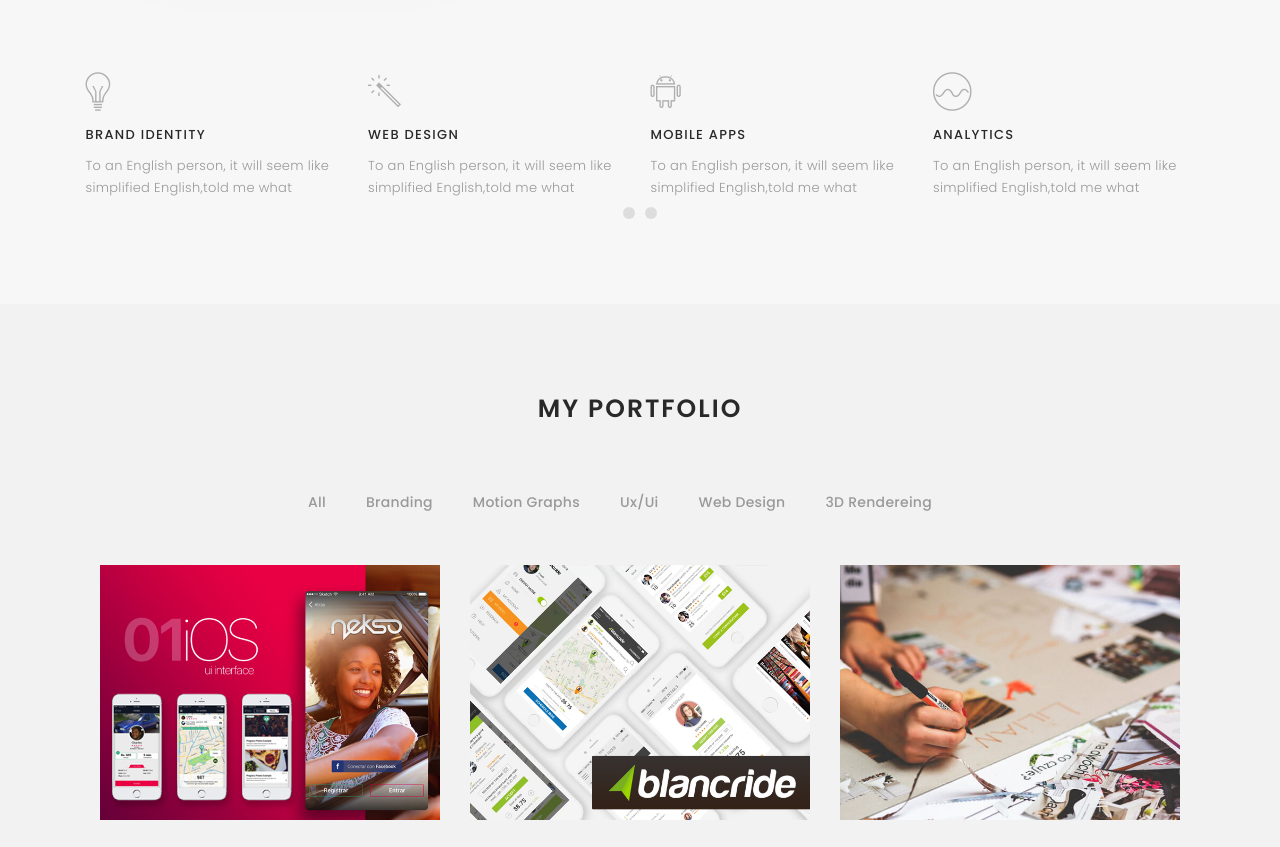
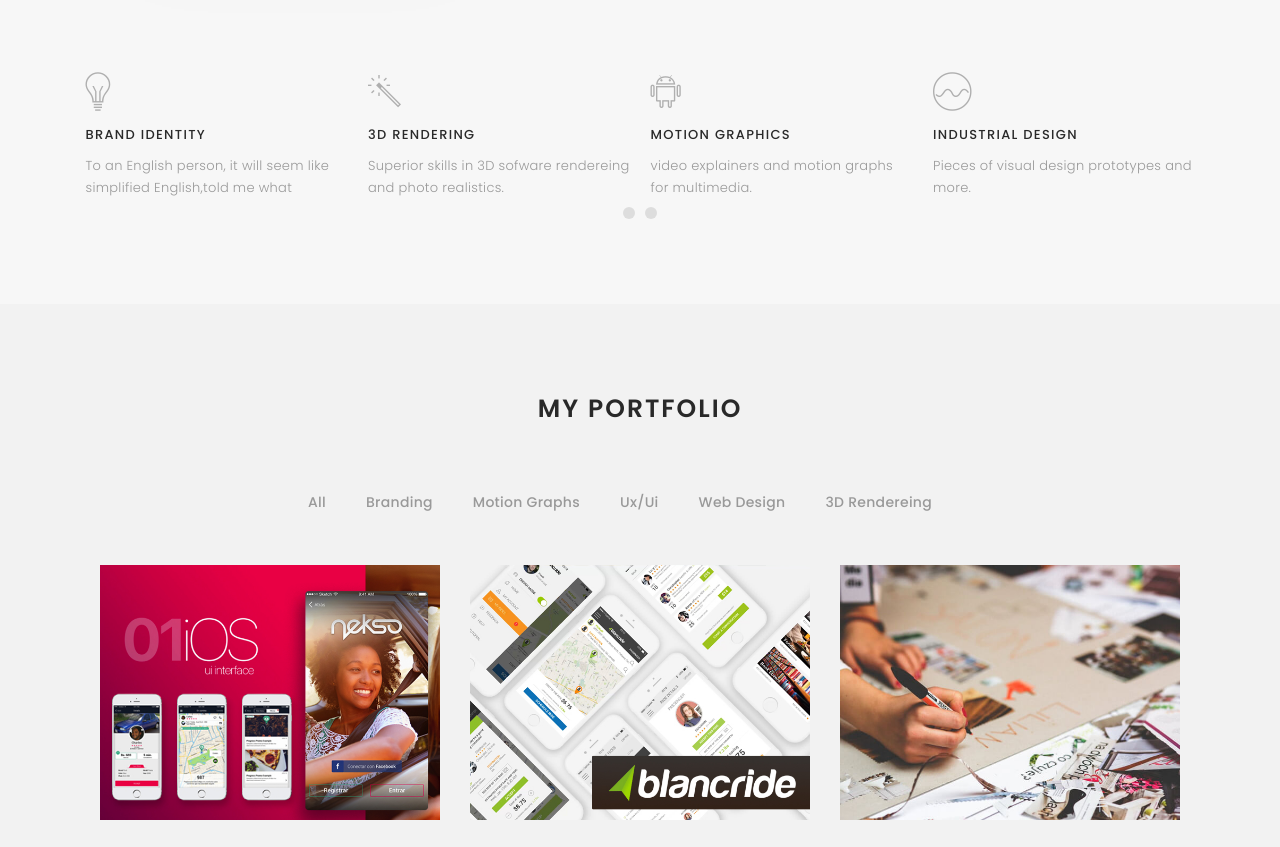
Before and after one commit to Joseglas/Jose-Glas, a plain HTML site: page index.html in a window 1280 px wide. Shown: the part 1420-2267 px from the top of the page. Drawn offline with nearby package versions, Linux system fonts and the light colour scheme; files whose address does not match are found by name; a web font is replaced by a local one.

Commit message:
cambios
servicios parte

```diff
--- a/index.html
+++ b/index.html
@@ -126,7 +126,7 @@
 
             <i class="ion-ios-browsers-outline"></i>
             <span>UI/UX DESIGN</span>
-            <p class="separator">To an English person, it will seem like simplified English,told me what </p>
+            <p class="separator">Translate high-level requirements into beautiful, intuitive, and functional UI. </p>
 
           </div>
 
@@ -141,32 +141,32 @@
           <div class="services-block">
 
             <i class="ion-ios-color-wand-outline"></i>
-            <span>WEB DESIGN</span>
-            <p class="separator">To an English person, it will seem like simplified English,told me what </p>
+            <span>3D RENDERING</span>
+            <p class="separator">Superior skills in 3D sofware rendereing and photo realistics. </p>
 
           </div>
 
           <div class="services-block">
 
             <i class="ion-social-android-outline"></i>
-            <span>MOBILE APPS</span>
-            <p class="separator">To an English person, it will seem like simplified English,told me what </p>
+            <span>MOTION GRAPHICS</span>
+            <p class="separator">video explainers and motion graphs for multimedia. </p>
 
           </div>
 
           <div class="services-block">
 
             <i class="ion-ios-analytics-outline"></i>
-            <span>Analytics</span>
-            <p class="separator">To an English person, it will seem like simplified English,told me what </p>
+            <span>INDUSTRIAL DESIGN</span>
+            <p class="separator"> Pieces of visual design prototypes and more. </p>
 
-          </div>
+          <!-- </div>
 
           <div class="services-block">
 
             <i class="ion-ios-camera-outline"></i>
             <span>PHOTOGRAPHY</span>
-            <p class="separator">To an English person, it will seem like simplified English,told me what </p>
+            <p class="separator">To an English person, it will seem like simplified English,told me what </p> -->
 
           </div>
 
```
Also changed, not shown: images/logo.png.
